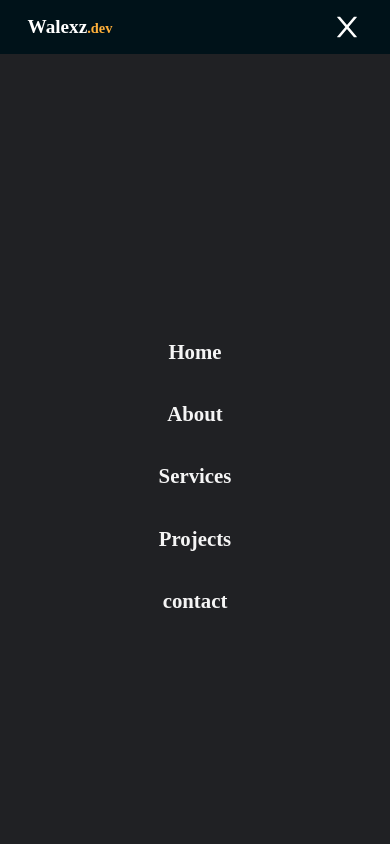
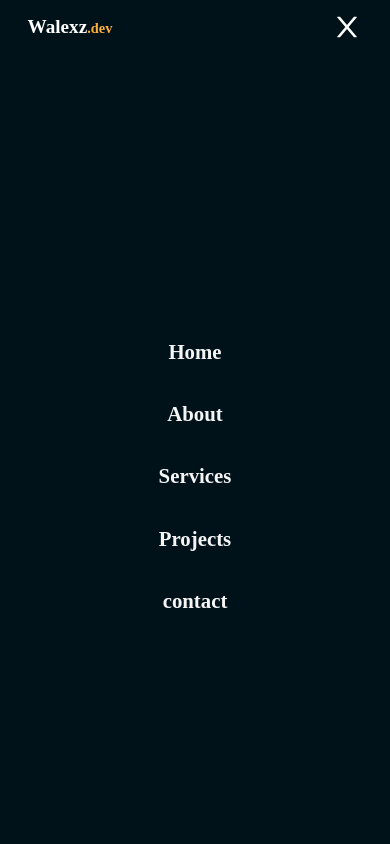
Before and after one commit to Walexz01/My-Portfolio, a React (Vite) app: page / in a window 390 px wide. Both pictures are taken after a click on the element 346 px from the left and 27 px from the top of the page. Shown: the top 844 px of the page. Built offline with nearby package versions, Linux system fonts and the light colour scheme.

Commit message:
fixed some issues in the navbar

```diff
--- a/src/components/Navbar.tsx
+++ b/src/components/Navbar.tsx
@@ -16,7 +16,11 @@ const Navbar = () => {
           </AnchorLink>
           <ul className={isNavOpen ? "nav__links open" : "nav__links"}>
             {Links.map(({ id, name }) => (
-              <li className="nav__link" key={id}>
+              <li
+                onClick={() => setIsNavOpen(false)}
+                className="nav__link"
+                key={id}
+              >
                 <Anchor id={id} name={name} />
               </li>
             ))}
--- a/src/index.css
+++ b/src/index.css
@@ -497,7 +497,7 @@ padding-top: .3rem;
   }
   .nav__links{
     flex-direction: column;
-    background-color: rgb(32, 33, 36);
+    background-color: var(--color__l_black);
     position: absolute;
     right: 0;
     top: 100%;
```
